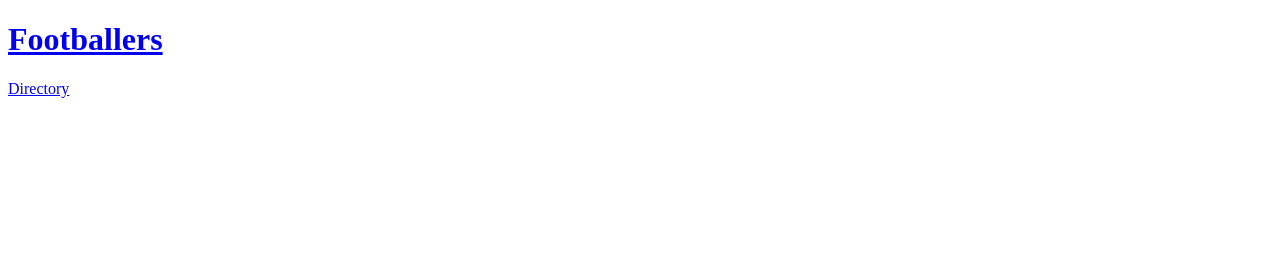
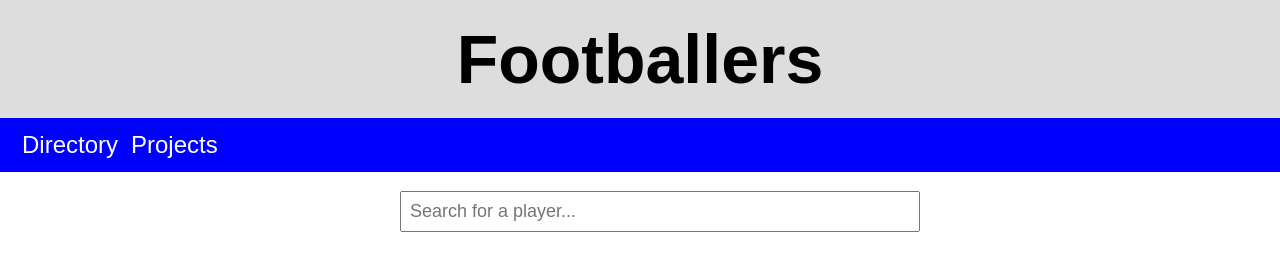
Before and after one commit to o-lat/Footballers, a plain HTML site: page index.html in a window 1280 px wide. Drawn offline with Linux system fonts and the light colour scheme.

Commit message:
First design draft, added search box + menu links

```diff
--- a/assets/style.css
+++ b/assets/style.css
@@ -1,37 +1,58 @@
 #Stylesheet
 
-div {
+*,body {
 	margin:0;
 	padding:0;
-	display:block;
 }
-.wrapper {
+.header {
 	width:100%;
+	padding:20px 0px 20px;
 	text-align:center;
-}
-.container {
-	width:400px;
+	background:#ddd;
 }
 h1 {
 	font-family:arial;
-	font-size:20px;
 	font-weight:bold;
-	line-height:10px;
+	margin:0;
+	padding:0;
+
 }
-a h1 {
-	color:#fff;
+.header a {
+	color:#000;
 	text-decoration:none;
-	font-size:54px;
+	font-size:34px;
 }
-a hr:hover {
+.header a:hover {
 	cursor:pointer;
-	color:#ddd;
+	color:#555;
 }
 .menu {
-	float:left;
 	position:fixed;
-	height:50px;
+	display:block;
+	padding:10px;
 	width:100%;
 	background-color:blue;
+}
+.menu a {
 	color:#fff;
+	font-size:24px;
+	text-decoration:none;
+	font-family:arial;
 }
+.menu-items td {
+	padding-left:10px;
+}
+.container {
+	width:100%;
+	margin-top:53px;
+	text-align:center;
+	padding:20px 0 0 20px;
+}
+.search {
+	padding:8px;
+	font-size:18px;
+	width:500px;
+}
+.player-info {
+
+}
--- a/index.html
+++ b/index.html
@@ -2,19 +2,27 @@
 <html>
 	<head>
 		<title>Footballers</title>
-		<link href="assets/style.css" type="text/css">
+		<link rel="stylesheet" type="text/css" href="assets/style.css">
 		<meta name="viewport" content="width=device-width, initial-scale=1">
 	</head>
 	<body>
-		<div class="wrapper">
-			<div class="container">
-				<div class="header">
-					<a href="/" alt="Footballers"><h1>Footballers</h1></a>
-				</div>
-    			<div class="menu">
-        			<a href="directory" alt="View directory">Directory</a>
-    			</div>
-			</div>
-        </div>
+		<div class="header">
+			<a href="/"><h1>Footballers</h1></a>
+		</div>
+		<div class="menu">
+			<table class="menu-items">
+				<tr>
+					<td>
+						<a href="directory">Directory</a>
+					</td>
+					<td>
+						<a href="https://github.com/o-lat">Projects</a>
+					</td>
+				</tr>
+			</table>
+		</div>
+		<div class="container">
+			<input type="text" id="search" class="search" placeholder="Search for a player..." />
+		</div>
 	</body>
 </html>
```
